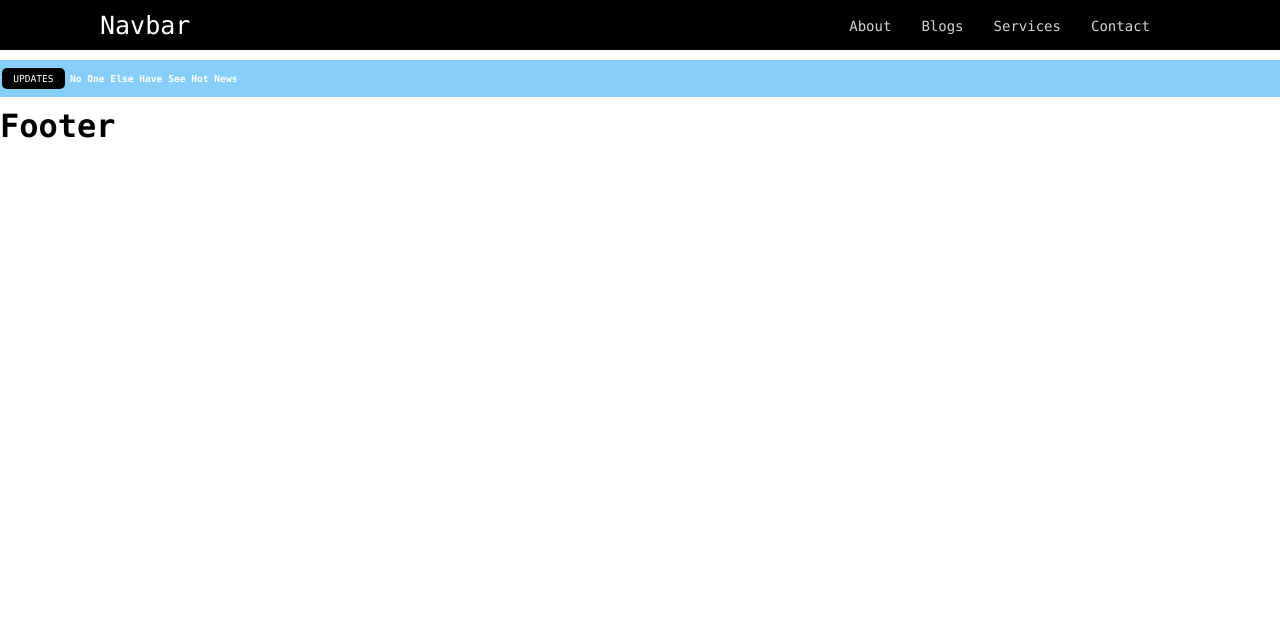
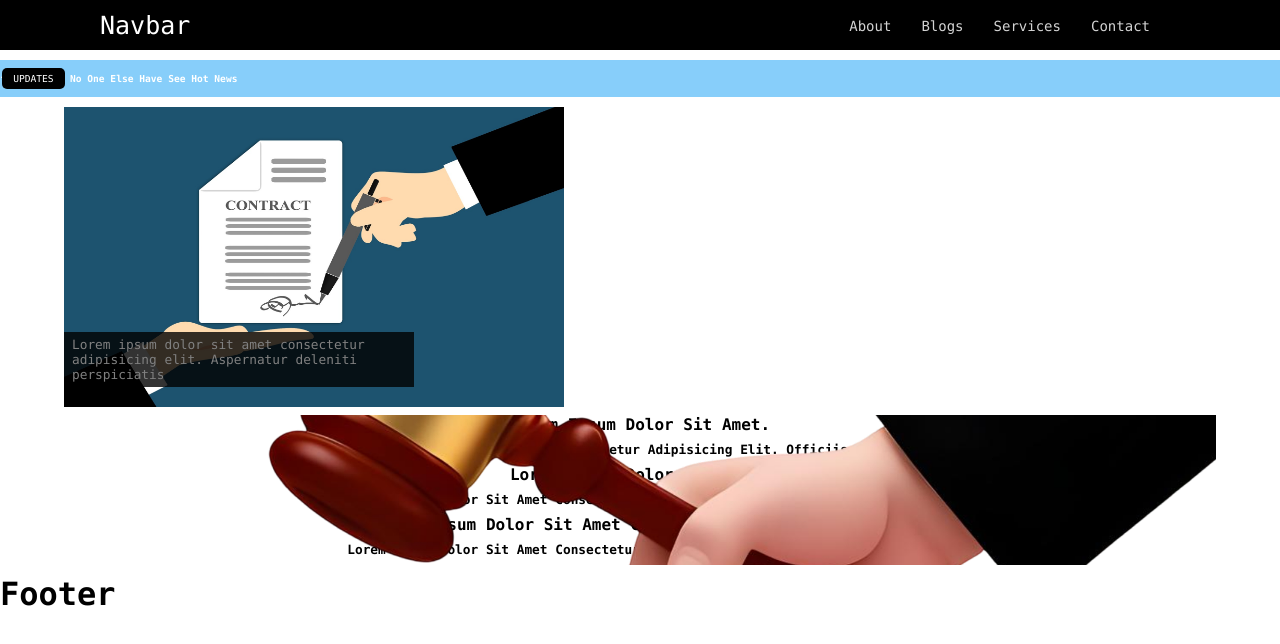
Before and after one commit to webagent-dev/lawyer_project, a Next.js app: page /route/blog in a window 1280 px wide. Shown: the top 644 px of the page. Built offline with nearby package versions, Linux system fonts and the light colour scheme.

Commit message:
overview  component not fix

```diff
--- /dev/null
+++ b/app/component/Overview.tsx
@@ -0,0 +1,46 @@
+
+import '../styles/overview.css'
+import Image from 'next/image'
+const Overview = () =>{
+    return(
+        <section className="content">
+    <div className="main-content">
+      <div className="grid-content">
+        <div className="content-1">
+          <div className="content-1-img">
+            <Image src="/img/contract.jpg" width={500} height={300} alt="full-image" className="image" />
+          </div>
+          <p>Lorem ipsum dolor sit amet consectetur adipisicing elit. Aspernatur deleniti perspiciatis</p>
+        </div>
+
+        <div className="content-2">
+          <div className="sub-content-1">
+            <Image src="/img/gavel.png" alt=""  layout='fill'   objectFit='cover' className="img-1" />
+            <div className="text">
+            <h1>Lorem ipsum dolor sit amet.</h1>
+            <p>Lorem ipsum dolor sit amet consectetur adipisicing elit. Officiis, expedita.</p>
+          </div>
+          </div>
+
+          <div className="sub-content-2">
+            <Image src="/img/gavel.png" alt=""  layout='fill'   objectFit='cover' className="img-1" />
+            <div className="text">
+            <h1>Lorem ipsum dolor sit amet.</h1>
+            <p>Lorem ipsum dolor sit amet consectetur adipisicing elit. Officiis, expedita.</p>
+          </div>
+          </div>
+          <div className="sub-content-3">
+             <Image src="/img/gavel.png" alt=""  layout='fill'   objectFit='cover'  className="img-1" />
+            <div className="text">
+            <h1>Lorem ipsum dolor sit amet consectetur adipisicing elit.</h1>
+            <p>Lorem ipsum dolor sit amet consectetur adipisicing elit. Officiis, expedita.</p>
+          </div>
+          </div>
+        </div>
+      </div>
+    </div>
+  </section>
+    )
+}
+
+export default Overview
--- a/app/route/blog/page.tsx
+++ b/app/route/blog/page.tsx
@@ -1,10 +1,12 @@
 import React from 'react'
 import Update from  '../../component/Update'
+import Overview from '../../component/Overview'
 
 function page() {
   return (
    <div className='blog_container'>
     <Update />
+    <Overview />
    </div>
   )
 }
--- /dev/null
+++ b/app/styles/overview.css
@@ -0,0 +1,63 @@
+.content{
+    width: 100%;
+    /* font-family: var(--font); */
+}
+.main-content{
+    width: 90%;
+    margin: 0 auto;
+    margin-bottom: 10px;
+}
+.grid-content{
+    display: grid;
+    grid-template-columns: 1fr;
+    justify-content: center;
+    align-items: center;
+    gap: .5rem;
+}
+.content-1{
+    position: relative;
+}
+.content-1-img .image{
+    display: block;
+    width: 500px;
+    height: 300px;
+    max-width: 100%;
+    object-fit:  center;
+}
+.content-1 p{
+    position: absolute;
+    max-width: 350px;
+    bottom: 20px;
+    color: gray;
+    background: rgba(0,0,0,0.8);
+    font-size: 0.8rem;
+    padding: 0.3rem 0.5rem;
+}
+.content-2{
+    position: relative;
+}
+.sub-content-1 .img-1,
+.sub-content-2 .img-2,
+.sub-content-3 .img-3{
+    /* margin: 0 auto; */
+    display: block;
+    width: 300px;
+    max-width: 100%
+}
+.sub-content-1 h1,
+.sub-content-2 h1,
+.sub-content-3 h1{
+    font-size: 1rem;
+    text-transform: capitalize;
+    font-weight: 700;
+    text-align: center;
+}
+.sub-content-1 p,
+.sub-content-2 p,
+.sub-content-3 p{
+    font-size: 0.8rem;
+    text-transform: capitalize;
+    font-weight: 700;
+    padding: 0.5rem 0;
+    text-align: center;
+}
```
